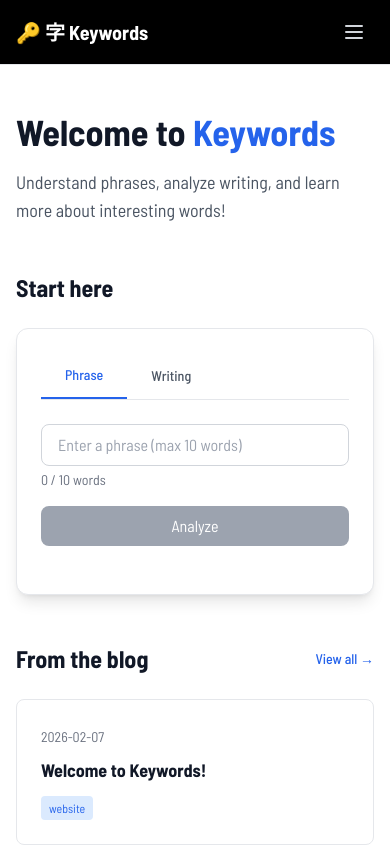
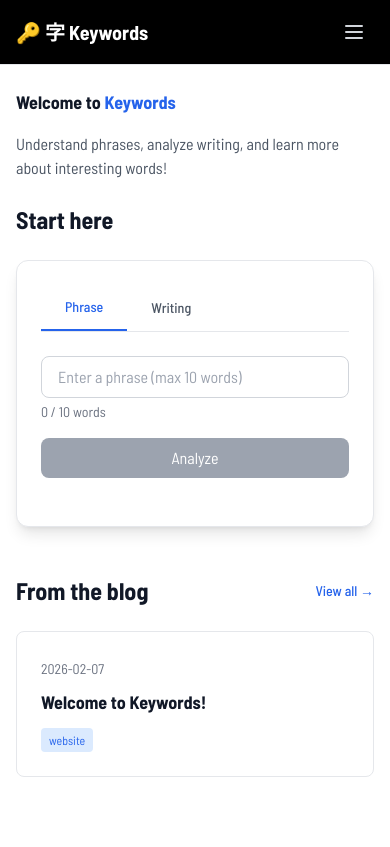
Before and after one commit to joncoded/keywords, a Next.js app: page / in a window 390 px wide. Shown: the top 847 px of the page. Built offline with nearby package versions, Linux system fonts and the light colour scheme.

Commit message:
tweaking mobile padding

```diff
--- a/app/page.tsx
+++ b/app/page.tsx
@@ -29,14 +29,14 @@
 
   return (
     <div className="min-h-screen">
-      <div className="max-w-7xl mx-auto px-4 sm:px-6 lg:px-8 py-12">
+      <div className="max-w-7xl mx-auto px-4 sm:px-6 lg:px-8 py-6 md:py-12">
 
         {/* hero */}
-        <div className="mb-12">
-          <h1 className="text-4xl font-bold text-gray-900 dark:text-white mb-4">
+        <div className="mb-6 md:mb-12">
+          <h1 className="text-lg md:text-4xl font-bold text-gray-900 dark:text-white mb-4">
             Welcome to <span className="text-blue-600">Keywords</span>
           </h1>
-          <p className="text-lg text-gray-600 dark:text-gray-400">
+          <p className="text-md md:text-lg text-gray-600 dark:text-gray-400">
             Understand phrases, analyze writing, and learn more about interesting words!
           </p>
         </div>
```
